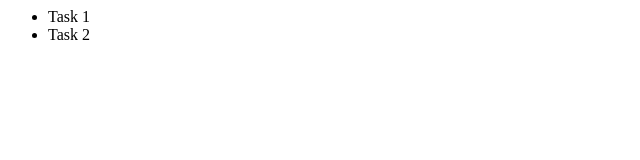
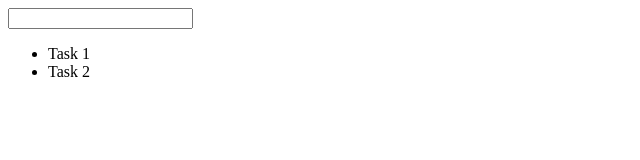
Before and after one commit to null-none/widget-component, a plain HTML site: page example.html in a window 1280 px wide. Shown: the whole page, without its empty margins (0-640 px from the left). Drawn offline with Linux system fonts and the light colour scheme.

Commit message:
Initial project

```diff
--- a/example.html
+++ b/example.html
@@ -1,14 +1,24 @@
 <html>
+
 <head>
     <title>Example</title>
     <script src="index.js"></script>
 </head>
+
 <body>
 
     <script>
         const taskListContainer = HtmlElement.create('div')
             .addId('task-list-container')
             .addClass('list-wrapper')
+            .addChild({
+                elem: 'input',
+                id: 'search-input',
+                type: 'change',
+                callback: function (event) {
+                    console.log(event.target.value);
+                }
+            })
             .addChild({
                 elem: 'ul',
                 id: 'task-list',
@@ -27,7 +37,7 @@
                 ],
                 textContent: 'Task 1',
                 type: 'click',
-                    callback: function() {
+                callback: function () {
                     alert('Click event on Task 1');
                 }
             }).
@@ -41,12 +51,12 @@
                     ],
                     type: 'click',
                     textContent: 'Task 2',
-                    callback: function() {
+                    callback: function () {
                         alert('Click event on Task 1');
                     }
                 });
-
         taskListContainer.appendTo(document.querySelector('body'));
     </script>
 </body>
+
 </html>
```
Also changed, not shown: README.md. Lines whose indentation alone changed are shown as unchanged.
